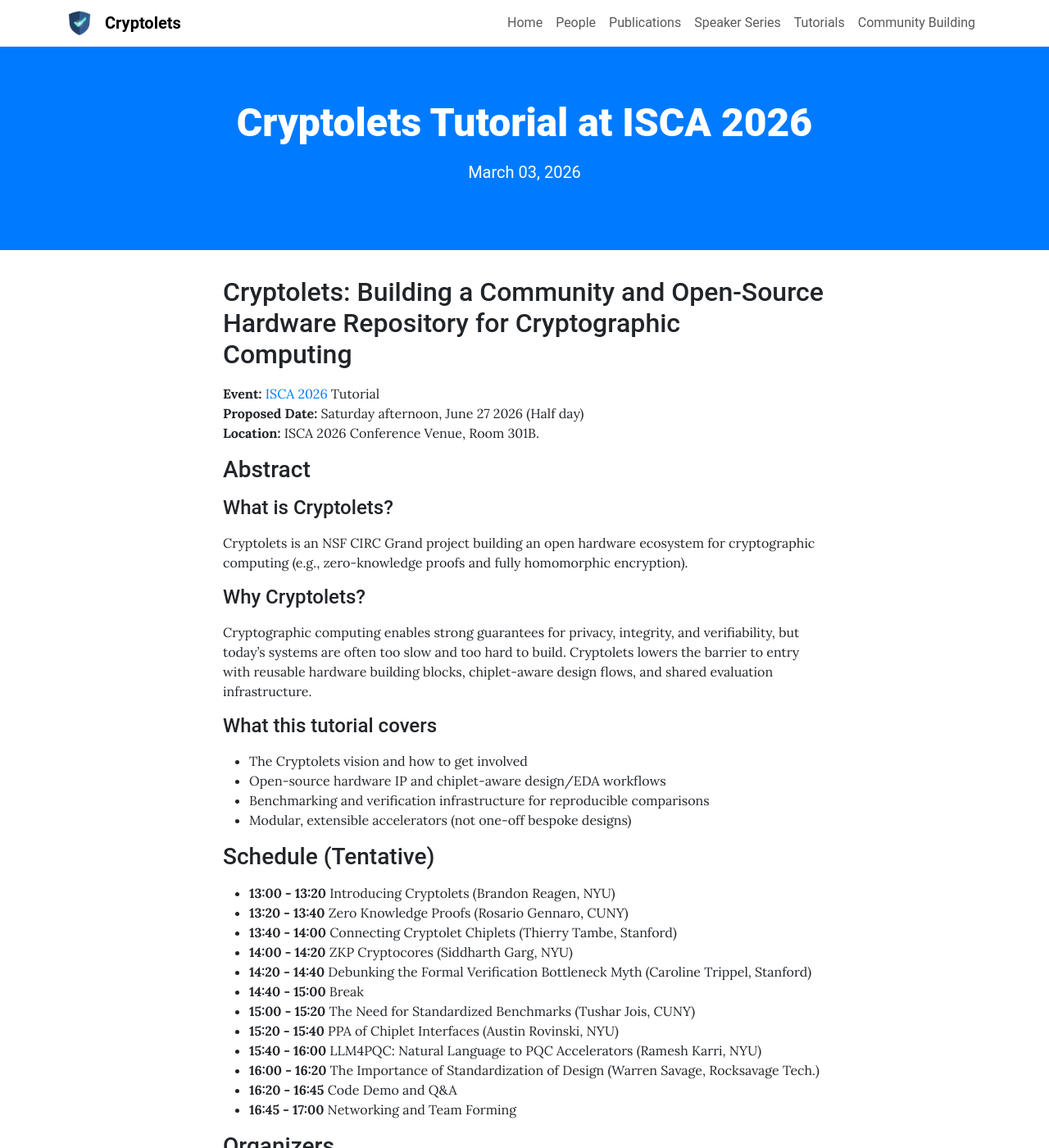
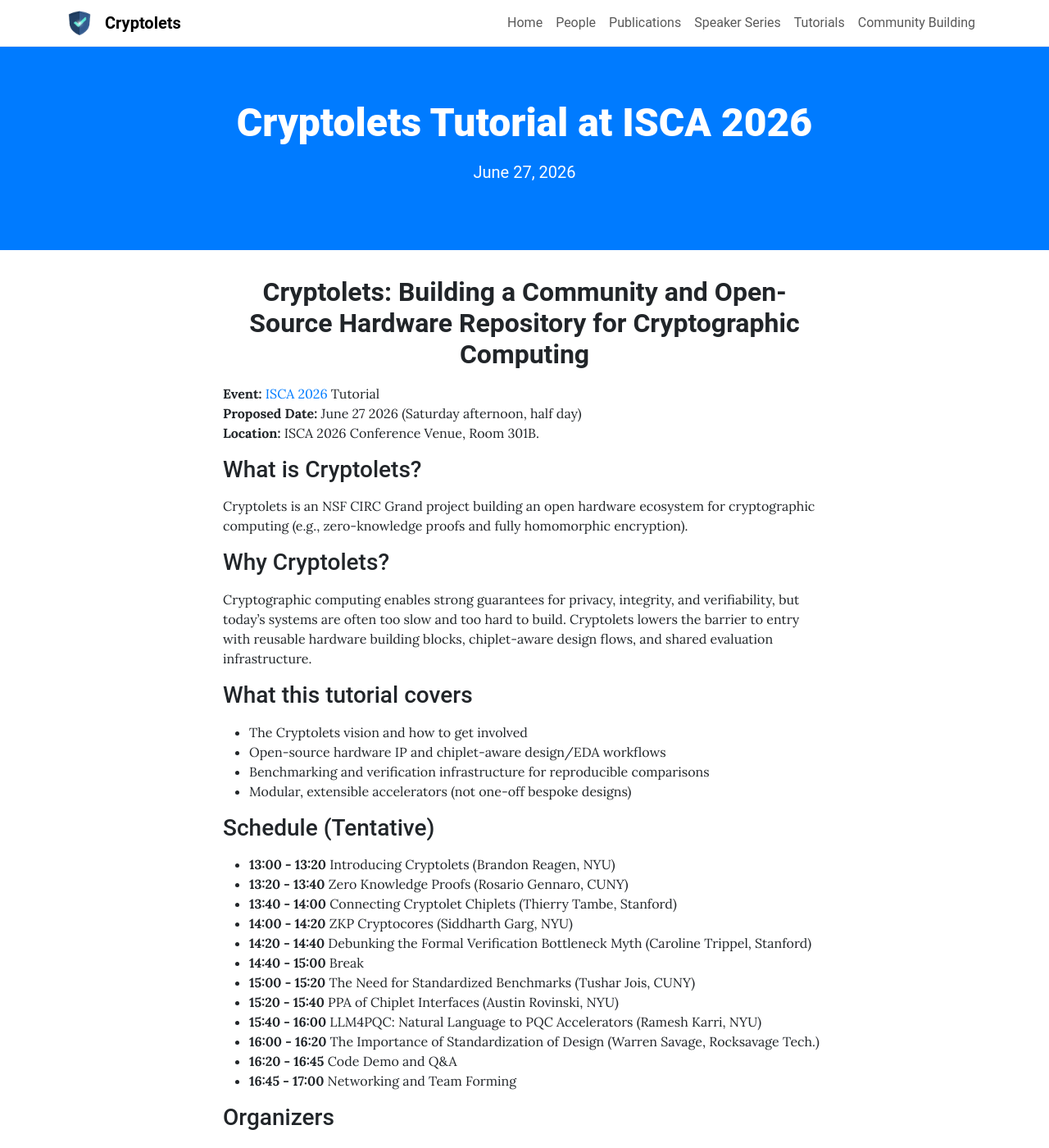
Before and after one commit to cryptolets/cryptolets.github.io, a Jekyll site: the page built from _posts/2026-03-03-cryptolets-tutorial-isca2026.md, in a window 1280 px wide and 1400 px high. Shown: the whole window at 82% size. Built offline with Jekyll 4.4.1, drawn with Linux system fonts in a browser that asks for light colours; some of the changed text lies outside the part shown.

Commit message:
isca2026 tutorial title

```diff
--- a/_posts/2026-03-03-cryptolets-tutorial-isca2026.md
+++ b/_posts/2026-03-03-cryptolets-tutorial-isca2026.md
@@ -1,29 +1,26 @@
 ---
 title: Cryptolets Tutorial at ISCA 2026
-# date: 2026-03-03
+date: 2026-06-27
 categories: tutorial
 ---
-
-## Cryptolets: Building a Community and Open-Source Hardware Repository for Cryptographic Computing
+<h2 align="center"><strong>Cryptolets: Building a Community and Open-Source Hardware Repository for Cryptographic Computing</strong></h2>
 
 **Event:** [ISCA 2026](https://iscaconf.org/isca2026/program/workshops.php) Tutorial
-**Proposed Date:** Saturday afternoon, June 27 2026 (Half day)
+**Proposed Date:** June 27 2026 (Saturday afternoon, half day)
 **Location:** ISCA 2026 Conference Venue, Room 301B.
 
-### Abstract
-
-#### What is Cryptolets?
+### What is Cryptolets?
 
 Cryptolets is an NSF CIRC Grand project building an open hardware ecosystem for cryptographic computing (e.g.,
 zero-knowledge proofs and fully homomorphic encryption).
 
-#### Why Cryptolets?
+### Why Cryptolets?
 
 Cryptographic computing enables strong guarantees for privacy, integrity, and verifiability, but today’s
 systems are often too slow and too hard to build. Cryptolets lowers the barrier to entry with reusable
 hardware building blocks, chiplet-aware design flows, and shared evaluation infrastructure.
 
-#### What this tutorial covers
+### What this tutorial covers
 
 - The Cryptolets vision and how to get involved
 - Open-source hardware IP and chiplet-aware design/EDA workflows
```
Also changed, not shown: other parts of _posts/2026-03-03-cryptolets-tutorial-isca2026.md (+1 -1 lines).
